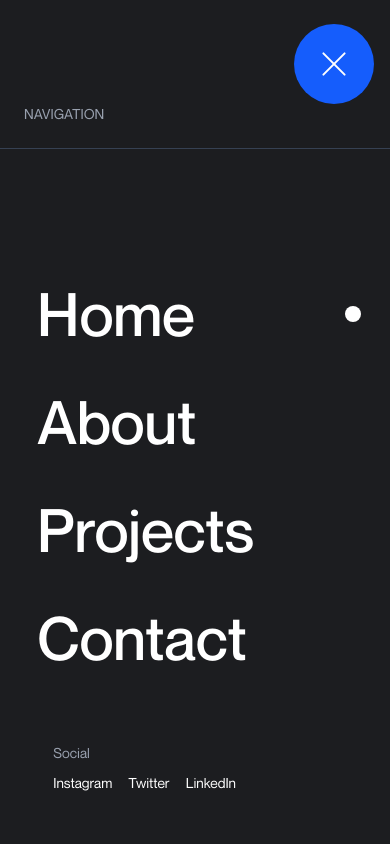
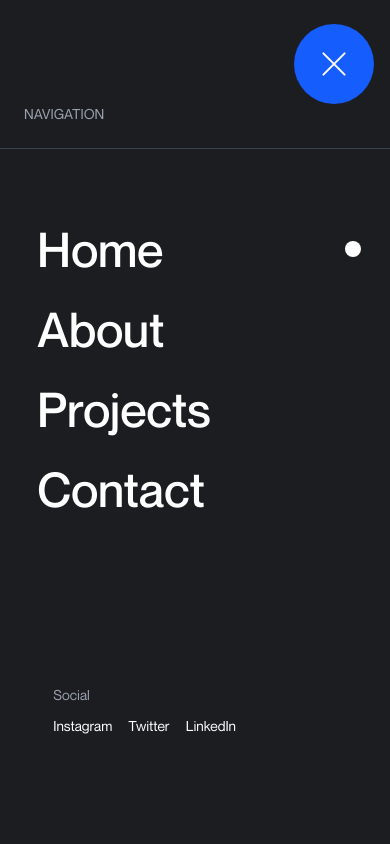
Before and after one commit to Abdulrahman-Nasser0/portifolio, a React (Vite) app: page / in a window 390 px wide. Both pictures are taken after a click on the button "Menu". Shown: the top 844 px of the page. Built offline with nearby package versions, Linux system fonts and the light colour scheme.

Commit message:
Improve the responsivness of the menu

```diff
--- a/src/components/layout/offcanvas/components/body/links/index.jsx
+++ b/src/components/layout/offcanvas/components/body/links/index.jsx
@@ -24,7 +24,7 @@ export function NavigationLinks({ onMenuClose }) {
   };
 
   return (
-    <nav className="flex flex-col gap-8 items-start">
+    <nav className="flex flex-col gap-4 md:gap-6 items-start">
       {navItems.map((data, index) => {
         const active = isActive(data.href);
         const showDot = active || hoveredIndex === index;
@@ -72,7 +72,7 @@ export function NavigationLinks({ onMenuClose }) {
             <MagneticButton
               to={data.href}
               onClick={onMenuClose}
-              className="relative !text-6xl md:text-7xl transition-colors duration-300 group md:pl-8"
+              className="relative !text-5xl transition-colors duration-300 group md:pl-8"
             >
               {data.title}
             </MagneticButton>
--- a/src/components/layout/offcanvas/index.jsx
+++ b/src/components/layout/offcanvas/index.jsx
@@ -38,7 +38,7 @@ export function Offcanvas({ isOpen, onClose }) {
                scrollbarWidth: 'none', /* Firefox */
                msOverflowStyle: 'none', /* Internet Explorer 10+ */
              }}>
-          <div className="py-[15vh] px-[7.5vw] pb-[10vh] min-h-full flex flex-col">
+          <div className="py-[8vh] px-[7.5vw] pb-[10vh] min-h-full flex flex-col">
             {/* Body */}
             <div className="flex-1">
               <MenuBody onMenuClose={onClose} />
```
